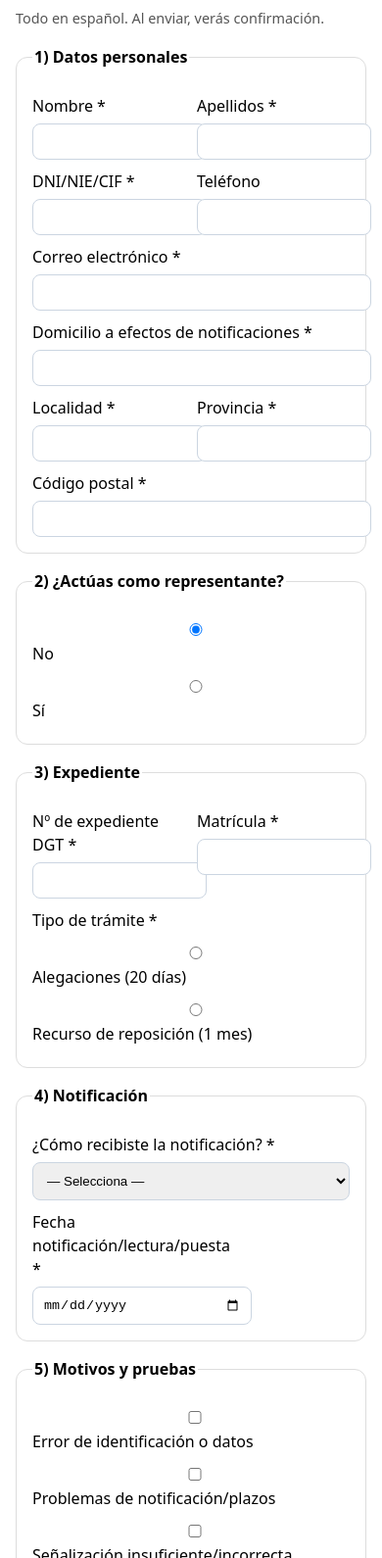
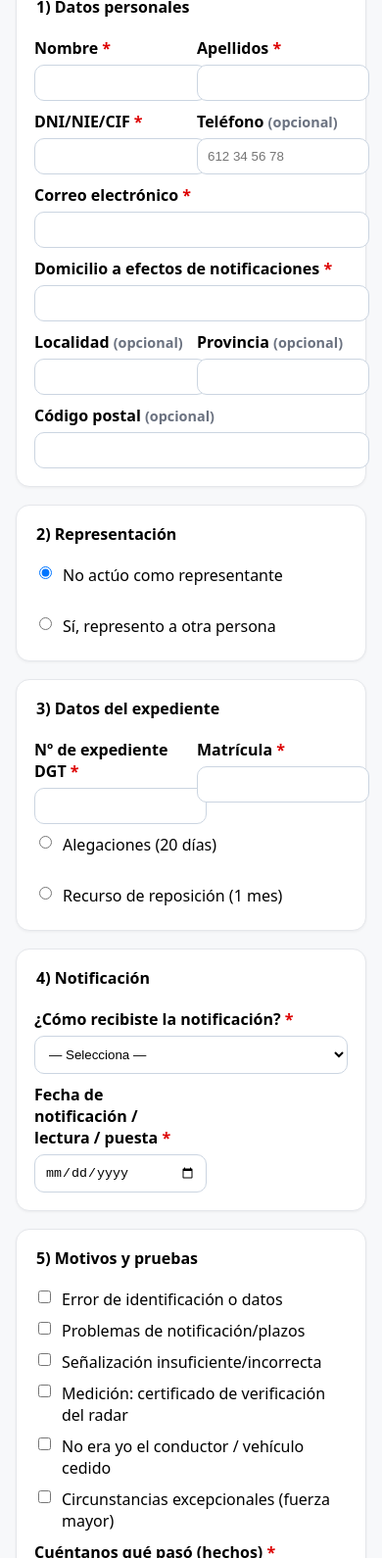
Before and after one commit to garciaherrerofamilia-lab/dgt-wizard, a plain HTML site: page index.html in a window 390 px wide. Shown: the part 181-1771 px from the top of the page at 98% size. Drawn offline with Linux system fonts and the light colour scheme.

Commit message:
index.html

```diff
--- a/index.html
+++ b/index.html
@@ -1,93 +1,211 @@
 <!doctype html>
-<html lang="es"><head>
-<meta charset="utf-8"><meta name="viewport" content="width=device-width,initial-scale=1">
-<title>Multas DGT · Alegaciones / Recurso</title>
+<html lang="es">
+<head>
+<meta charset="utf-8">
+<meta name="viewport" content="width=device-width,initial-scale=1">
+<title>Asistente DGT · Alegaciones (20 días) / Recurso (1 mes)</title>
 <style>
-body{font-family:system-ui,Arial,sans-serif;max-width:840px;margin:24px auto;padding:0 16px;line-height:1.5}
-fieldset{border:1px solid #ddd;border-radius:12px;padding:16px;margin:16px 0}
-legend{font-weight:700}label{display:block;margin:10px 0 6px}
-input,select,textarea{width:100%;padding:10px;border:1px solid #cbd5e1;border-radius:8px}
-.row{display:grid;grid-template-columns:1fr 1fr;gap:12px}.hidden{display:none}
-button{padding:12px 18px;border:0;border-radius:10px;background:#1e40af;color:#fff;font-weight:700;cursor:pointer}
-.hint{color:#555;font-size:.9em}
-</style></head><body>
-<h1>Asistente DGT: Alegaciones (20 días) / Recurso (1 mes)</h1>
-<p class="hint">Todo en español. Al enviar, verás confirmación.</p>
+  :root{--brand:#0b57d0;--bg:#f7f8fa;--line:#e5e7eb}
+  body{font-family:system-ui,-apple-system,Segoe UI,Roboto,Ubuntu,Arial,sans-serif;background:var(--bg);margin:0}
+  .wrap{max-width:920px;margin:24px auto;padding:0 16px}
+  .card{background:#fff;border:1px solid var(--line);border-radius:14px;box-shadow:0 1px 3px rgba(0,0,0,.05);padding:18px;margin:18px 0}
+  h1{margin:6px 0 2px;font-size:1.6rem}
+  .sub{color:#4b5563;margin:0 0 14px}
+  fieldset{border:0;margin:0;padding:0}
+  legend{font-weight:700;margin-bottom:10px}
+  label{display:block;margin:10px 0 6px;font-weight:600}
+  .help{color:#6b7280;font-size:.9rem;margin-top:2px}
+  input[type="text"],input[type="email"],input[type="tel"],input[type="date"],select,textarea{
+    width:100%;padding:10px;border:1px solid #cbd5e1;border-radius:10px;background:#fff}
+  textarea{min-height:120px}
+  .row{display:grid;grid-template-columns:1fr 1fr;gap:12px}
+  .inline{display:flex;flex-wrap:wrap;gap:14px}
+  .radio-row label,.cb-row label{display:flex;align-items:flex-start;gap:8px;font-weight:500}
+  .radio-row input,.cb-row input{margin-top:2px}
+  .hint{color:#6b7280;font-size:.9rem}
+  .req::after{content:" *";color:#d00}
+  button{padding:12px 18px;border:0;border-radius:12px;background:var(--brand);color:#fff;font-weight:700;cursor:pointer}
+  .notice{background:#f9fafb;border:1px dashed var(--line);border-radius:12px;padding:10px 12px;margin-top:8px;font-size:.92rem}
+</style>
+</head>
+<body>
+<div class="wrap">
+  <h1>Asistente DGT: Alegaciones / Recurso</h1>
+  <p class="sub">Formulario en español. Calcularemos plazos y generaremos tu documento listo para registrar.</p>
 
-<form action="https://hook.eu2.make.com/vfp6iqsgthp3bglyunht20ukamkb18hx" method="POST" enctype="multipart/form-data" id="form-dgt">
-  <fieldset><legend>1) Datos personales</legend>
-    <div class="row"><div><label>Nombre *</label><input name="nombre" required></div>
-    <div><label>Apellidos *</label><input name="apellidos" required></div></div>
-    <div class="row"><div><label>DNI/NIE/CIF *</label><input name="nif" required></div>
-    <div><label>Teléfono</label><input name="telefono"></div></div>
-    <label>Correo electrónico *</label><input type="email" name="email" required>
-    <label>Domicilio a efectos de notificaciones *</label><input name="domicilio" required>
-    <div class="row"><div><label>Localidad *</label><input name="localidad" required></div>
-    <div><label>Provincia *</label><input name="provincia" required></div></div>
-    <label>Código postal *</label><input name="cp" required>
+  <form action="https://hook.eu2.make.com/0etdj4z1ikb4y0sa5khlq12dlnbpw26d" method="POST" enctype="multipart/form-data" id="form-dgt">
+
+    <div class="card">
+      <fieldset>
+        <legend>1) Datos personales</legend>
+        <div class="row">
+          <div>
+            <label class="req" for="nombre">Nombre</label>
+            <input id="nombre" name="nombre" type="text" required>
+          </div>
+          <div>
+            <label class="req" for="apellidos">Apellidos</label>
+            <input id="apellidos" name="apellidos" type="text" required>
+          </div>
+        </div>
+        <div class="row">
+          <div>
+            <label class="req" for="nif">DNI/NIE/CIF</label>
+            <input id="nif" name="nif" type="text" required>
+          </div>
+          <div>
+            <label for="telefono">Teléfono <span class="hint">(opcional)</span></label>
+            <input id="telefono" name="telefono" type="tel" placeholder="612 34 56 78">
+          </div>
+        </div>
+        <label class="req" for="email">Correo electrónico</label>
+        <input id="email" name="email" type="email" required>
+        <label class="req" for="domicilio">Domicilio a efectos de notificaciones</label>
+        <input id="domicilio" name="domicilio" type="text" required>
+        <div class="row">
+          <div>
+            <label for="localidad">Localidad <span class="hint">(opcional)</span></label>
+            <input id="localidad" name="localidad" type="text">
+          </div>
+          <div>
+            <label for="provincia">Provincia <span class="hint">(opcional)</span></label>
+            <input id="provincia" name="provincia" type="text">
+          </div>
+        </div>
+        <label for="cp">Código postal <span class="hint">(opcional)</span></label>
+        <input id="cp" name="cp" type="text">
       </fieldset>
+    </div>
 
-  <fieldset><legend>2) ¿Actúas como representante?</legend>
-    <label><input type="radio" name="es_representante" value="no" checked> No</label>
-    <label><input type="radio" name="es_representante" value="si"> Sí</label>
-    <div id="rep" class="hidden">
-      <div class="row"><div><label>Nombre del representado *</label><input name="nombre_representado"></div>
-      <div><label>DNI/NIE del representado *</label><input name="nif_representado"></div></div>
-      <label>Autorización (PDF/JPG/PNG)</label><input type="file" name="autorizacion" accept=".pdf,.jpg,.jpeg,.png">
+    <div class="card">
+      <fieldset>
+        <legend>2) Representación</legend>
+        <div class="inline radio-row">
+          <label><input type="radio" name="es_representante" value="no" checked> No actúo como representante</label>
+          <label><input type="radio" name="es_representante" value="si"> Sí, represento a otra persona</label>
+        </div>
+        <div id="bloque-rep" class="notice" style="display:none">
+          <div class="row">
+            <div>
+              <label class="req" for="nombre_representado">Nombre del representado</label>
+              <input id="nombre_representado" name="nombre_representado" type="text">
+            </div>
+            <div>
+              <label class="req" for="nif_representado">DNI/NIE del representado</label>
+              <input id="nif_representado" name="nif_representado" type="text">
+            </div>
+          </div>
+          <label for="autorizacion">Autorización de representación (PDF/JPG/PNG)</label>
+          <input id="autorizacion" name="autorizacion" type="file" accept=".pdf,.jpg,.jpeg,.png">
+          <div class="help">Solo si presentas en nombre de otra persona.</div>
         </div>
       </fieldset>
+    </div>
 
-  <fieldset><legend>3) Expediente</legend>
-    <div class="row"><div><label>Nº de expediente DGT *</label><input name="expediente" required></div>
-    <div><label>Matrícula *</label><input name="matricula" required></div></div>
-    <label>Tipo de trámite *</label>
+    <div class="card">
+      <fieldset>
+        <legend>3) Datos del expediente</legend>
+        <div class="row">
+          <div>
+            <label class="req" for="expediente">Nº de expediente DGT</label>
+            <input id="expediente" name="expediente" type="text" required>
+          </div>
+          <div>
+            <label class="req" for="matricula">Matrícula</label>
+            <input id="matricula" name="matricula" type="text" required>
+          </div>
+        </div>
+        <div class="inline radio-row">
           <label><input type="radio" name="tipo_tramite" value="ALEGACIONES" required> Alegaciones (20 días)</label>
           <label><input type="radio" name="tipo_tramite" value="RECURSO" required> Recurso de reposición (1 mes)</label>
+        </div>
       </fieldset>
+    </div>
 
-  <fieldset><legend>4) Notificación</legend>
-    <label>¿Cómo recibiste la notificación? *</label>
-    <select name="tipo_notificacion" required>
+    <div class="card">
+      <fieldset>
+        <legend>4) Notificación</legend>
+        <label class="req" for="tipo_notificacion">¿Cómo recibiste la notificación?</label>
+        <select id="tipo_notificacion" name="tipo_notificacion" required>
           <option value="">— Selecciona —</option>
           <option value="boletin">Boletín en el acto</option>
-      <option value="postal">Postal</option>
+          <option value="postal">Postal (carta)</option>
           <option value="dev_leida">DEV leída</option>
           <option value="dev_no_leida">DEV no leída</option>
           <option value="dehu_leida">DEHú leída</option>
           <option value="dehu_no_leida">DEHú no leída</option>
           <option value="edictos">Edictos (TEU/BOE)</option>
         </select>
-    <div class="row"><div><label>Fecha notificación/lectura/puesta *</label><input type="date" name="fecha_evento" required></div>
-    <div id="res" class="hidden"><label>Fecha de resolución (si Recurso)</label><input type="date" name="fecha_resolucion"></div></div>
+
+        <div class="row">
+          <div>
+            <label class="req" for="fecha_evento">Fecha de notificación / lectura / puesta</label>
+            <input id="fecha_evento" name="fecha_evento" type="date" required>
+          </div>
+          <div id="bloque-res" style="display:none">
+            <label for="fecha_resolucion">Fecha de la resolución (solo si es Recurso)</label>
+            <input id="fecha_resolucion" name="fecha_resolucion" type="date">
+          </div>
+        </div>
       </fieldset>
+    </div>
 
-  <fieldset><legend>5) Motivos y pruebas</legend>
+    <div class="card">
+      <fieldset>
+        <legend>5) Motivos y pruebas</legend>
+        <div class="cb-row">
           <label><input type="checkbox" name="motivos[]" value="error_identificacion"> Error de identificación o datos</label>
           <label><input type="checkbox" name="motivos[]" value="notificacion_plazos"> Problemas de notificación/plazos</label>
           <label><input type="checkbox" name="motivos[]" value="senalizacion"> Señalización insuficiente/incorrecta</label>
-    <label><input type="checkbox" name="motivos[]" value="medicion_radar"> Medición: certificado radar</label>
-    <label><input type="checkbox" name="motivos[]" value="no_conductor"> No era yo el conductor</label>
-    <label><input type="checkbox" name="motivos[]" value="circunstancias"> Circunstancias excepcionales</label>
-    <label>Hechos (cuéntanos qué pasó) *</label><textarea name="relato_hechos" required></textarea>
-    <label>¿Qué pruebas tienes? (breve)</label><input name="pruebas_texto">
-    <label>Subir pruebas (PDF/JPG/PNG/MP4)</label><input type="file" name="pruebas_archivos[]" accept=".pdf,.jpg,.jpeg,.png,.mp4" multiple>
+          <label><input type="checkbox" name="motivos[]" value="medicion_radar"> Medición: certificado de verificación del radar</label>
+          <label><input type="checkbox" name="motivos[]" value="no_conductor"> No era yo el conductor / vehículo cedido</label>
+          <label><input type="checkbox" name="motivos[]" value="circunstancias"> Circunstancias excepcionales (fuerza mayor)</label>
+        </div>
+
+        <label class="req" for="relato_hechos">Cuéntanos qué pasó (hechos)</label>
+        <textarea id="relato_hechos" name="relato_hechos" required></textarea>
+
+        <label for="pruebas_texto">¿Qué pruebas tienes? (breve)</label>
+        <input id="pruebas_texto" name="pruebas_texto" type="text" placeholder="Fotos de señales, contrato de alquiler…">
+
+        <label for="pruebas_archivos">Subir pruebas (PDF/JPG/PNG/MP4)</label>
+        <input id="pruebas_archivos" name="pruebas_archivos[]" type="file" accept=".pdf,.jpg,.jpeg,.png,.mp4" multiple>
       </fieldset>
+    </div>
 
-  <fieldset><legend>6) Confirmación</legend>
-    <label><input type="checkbox" name="check_veracidad" required> Declaro que lo aportado es veraz.</label>
-    <label><input type="checkbox" name="check_rgpd" required> Acepto el tratamiento de mis datos para generar y enviarme el documento.</label>
-    <p class="hint"><strong>AVISO:</strong> Este asistente documental NO sustituye a ningún profesional (abogado, gestor o administrador). Es para trámites sencillos; contacta con un profesional cuando quieras.</p>
+    <div class="card">
+      <fieldset>
+        <legend>6) Confirmación</legend>
+        <div class="cb-row">
+          <label><input type="checkbox" name="check_veracidad" required> Declaro que la información enviada es veraz y los documentos son auténticos.</label>
+          <label><input type="checkbox" name="check_rgpd" required> Acepto el uso de mis datos para generar y enviarme el documento.</label>
+        </div>
+        <div class="notice"><strong>AVISO:</strong> Este asistente documental NO sustituye a ningún profesional
+          (abogado, gestor o administrador). Está pensado para trámites sencillos que no lo requieren. Puedes contactar con un profesional cuando quieras.</div>
       </fieldset>
+    </div>
 
+    <div class="wrap" style="padding:0">
       <button type="submit">Enviar</button>
+    </div>
   </form>
+</div>
 
 <script>
+// mostrar/ocultar bloque de representación
 document.querySelectorAll('input[name="es_representante"]').forEach(r=>{
-  r.addEventListener('change',()=>document.getElementById('rep').classList.toggle('hidden', r.value!=="si" || !r.checked));
+  r.addEventListener('change',()=>{
+    const show = r.value==="si" && r.checked;
+    document.getElementById('bloque-rep').style.display = show ? 'block' : 'none';
   });
+});
+// mostrar fecha resolución solo si RECURSO
 document.querySelectorAll('input[name="tipo_tramite"]').forEach(r=>{
-  r.addEventListener('change',()=>document.getElementById('res').classList.toggle('hidden', !(r.value==="RECURSO" && r.checked)));
+  r.addEventListener('change',()=>{
+    const show = r.value==="RECURSO" && r.checked;
+    document.getElementById('bloque-res').style.display = show ? 'block' : 'none';
+  });
 });
 </script>
-</body></html>
+</body>
+</html>
```
Lines whose indentation alone changed are shown as unchanged.
